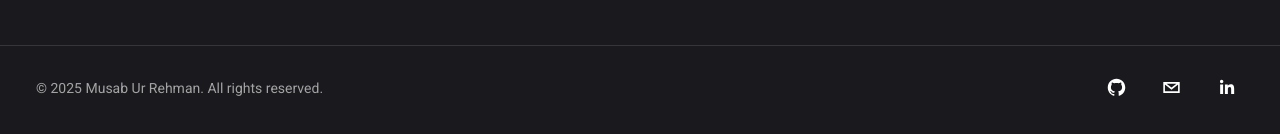
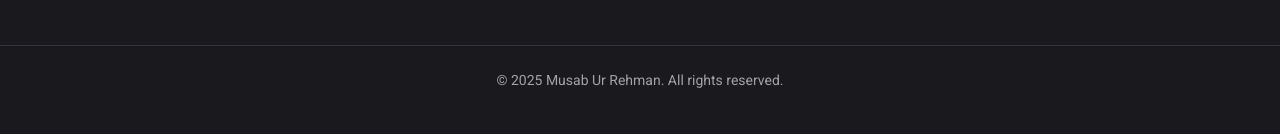
Before and after one commit to MusabRehman03/Portfolio-Musab, a React (Vite) app: page / in a window 1280 px wide. Shown: the part 6249-6383 px from the top of the page. Built offline with nearby package versions, Linux system fonts and the light colour scheme; no server answers.

Commit message:
fix: fixed the footer issue

```diff
--- a/src/components/Footer.jsx
+++ b/src/components/Footer.jsx
@@ -20,35 +20,14 @@
       ></motion.div>
 
       <div className="w-full px-9">
-        <div className="flex flex-col sm:flex-row justify-between items-center">
+        <div className="flex flex-col sm:flex-row justify-center items-center">
           {/* Left side: Copyright */}
           <div className="text-[12px] sm:text-sm text-neutral-400 mb-4 sm:mb-0">
             © {new Date().getFullYear()} Musab Ur Rehman. All rights reserved.
           </div>
 
           {/* Right side: Social Icons */}
-          <div className="flex gap-5">
-            {[
-              "https://github.com/Ahad-Awan",
-              "mailto:muhammadahad3813@gmail.com",
-              "https://www.linkedin.com/in/muhammad-ahad1/",
-            ].map((url, index) => (
-              <motion.div
-                key={index}
-                whileHover={{ scale: 1.2 }}
-                transition={{ duration: 0.2, ease: "easeOut" }}
-              >
-                <SocialIcon
-                  url={url}
-                  bgColor="transparent"
-                  fgColor="white"
-                  style={{ height: 35, width: 35 }}
-                  target="_blank"
-                  rel="noopener noreferrer"
-                />
-              </motion.div>
-            ))}
-          </div>
+
         </div>
       </div>
     </motion.footer>
```
